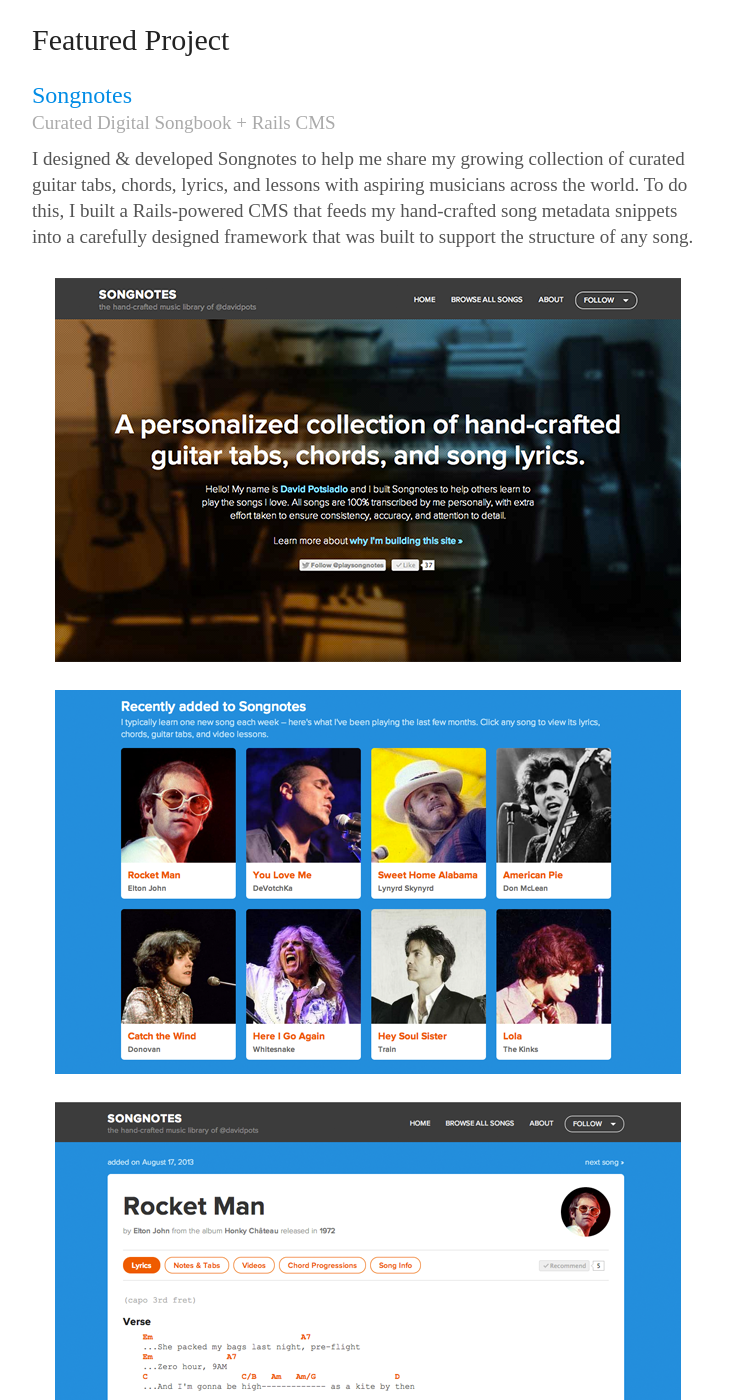
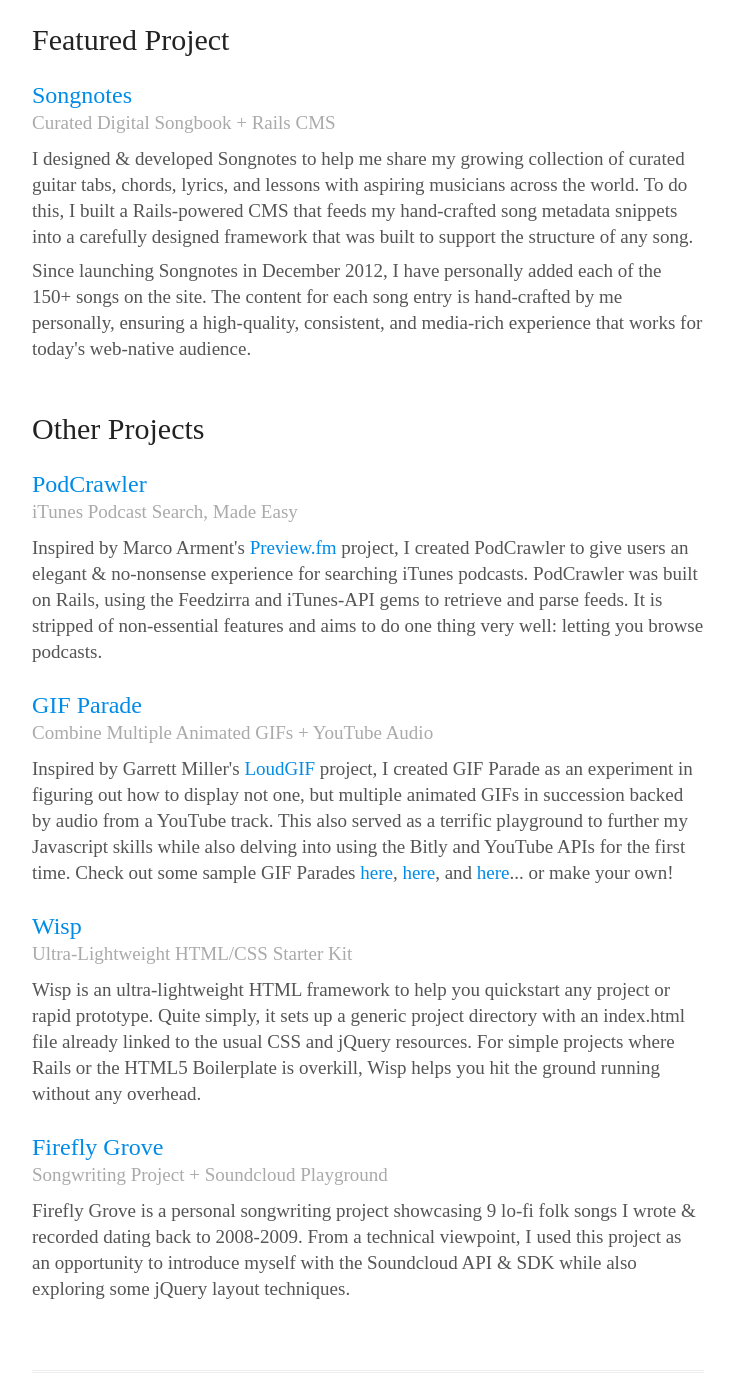
Before and after one commit to davidpots/davidpots.github.io, a Jekyll site: the page built from index.html, in a window 1280 px wide and 1400 px high, scrolled down 636 px. Shown: the whole window, without its empty margins (272-1006 px from the left). Built offline with Jekyll 4.4.1, drawn with Linux system fonts in a browser that asks for light colours; nearby versions of some CDN libraries; some web fonts are replaced; some of the changed text lies outside the part shown.

Commit message:
Removes old images from portfolio songnotes

```diff
--- a/index.html
+++ b/index.html
@@ -23,10 +23,7 @@
       <h4><a href="http://www.songnotes.cc">Songnotes</a></h4>
       <p class="sub">Curated Digital Songbook + Rails CMS</p>
       <p>I designed &amp; developed Songnotes to help me share my growing collection of curated guitar tabs, chords, lyrics, and lessons with aspiring musicians across the world. To do this, I built a Rails-powered CMS that feeds my hand-crafted song metadata snippets into a carefully designed framework that was built to support the structure of any song.</p>
-      <a href="http://www.songnotes.cc"><img class="img-work img-centered" src="/images/work/sn1.png" /></a>
-      <a href="http://www.songnotes.cc"><img class="img-work img-centered" src="/images/work/sn2.png" /></a>
-      <a href="http://www.songnotes.cc/songs/135-elton-john-rocket-man"><img class="img-work img-centered" src="/images/work/sn3.png" /></a>
-      <p>Since launching Songnotes in December 2012, I have personally added each of the 125+ songs on the site. The content for each song entry is hand-crafted by me personally, ensuring a high-quality, consistent, and media-rich experience that works for today's web-native audience.</p>
+      <p>Since launching Songnotes in December 2012, I have personally added each of the 150+ songs on the site. The content for each song entry is hand-crafted by me personally, ensuring a high-quality, consistent, and media-rich experience that works for today's web-native audience.</p>
     </div>
 
     <h3>Other Projects</h3>
```
